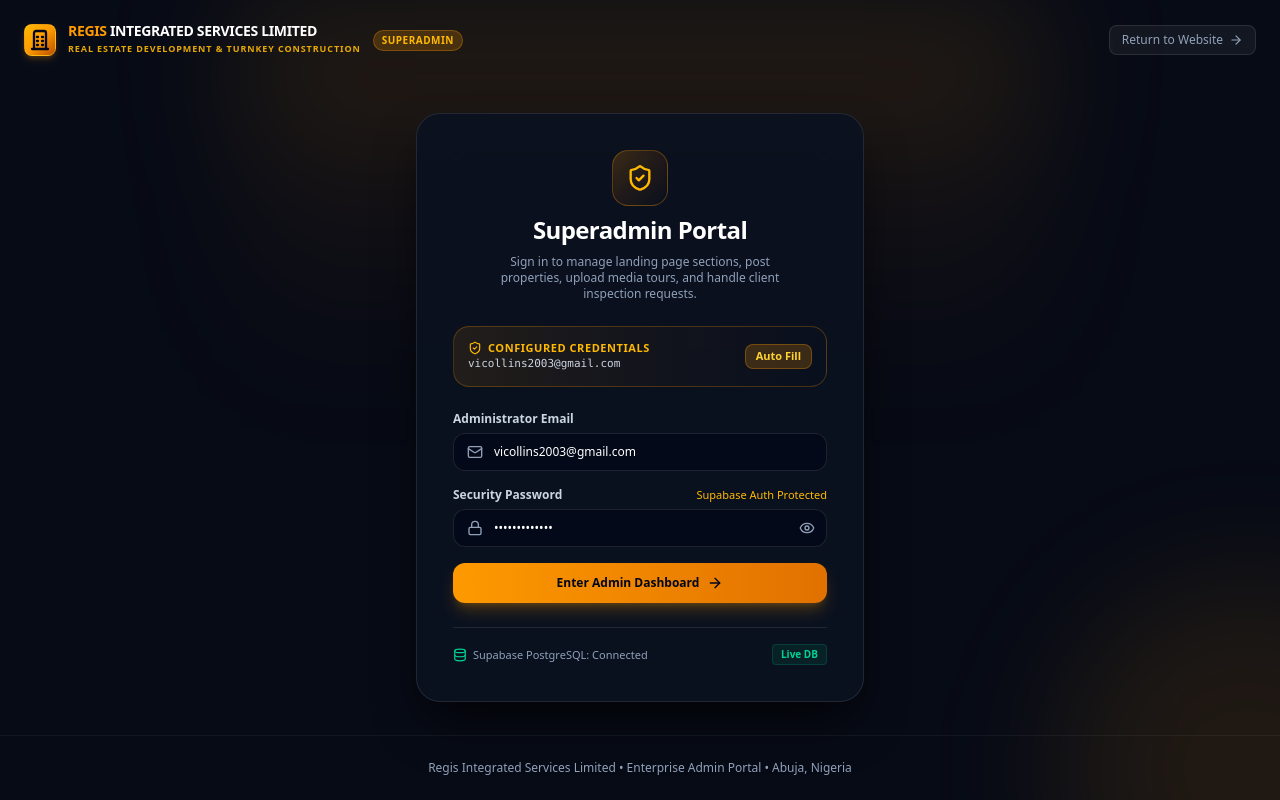
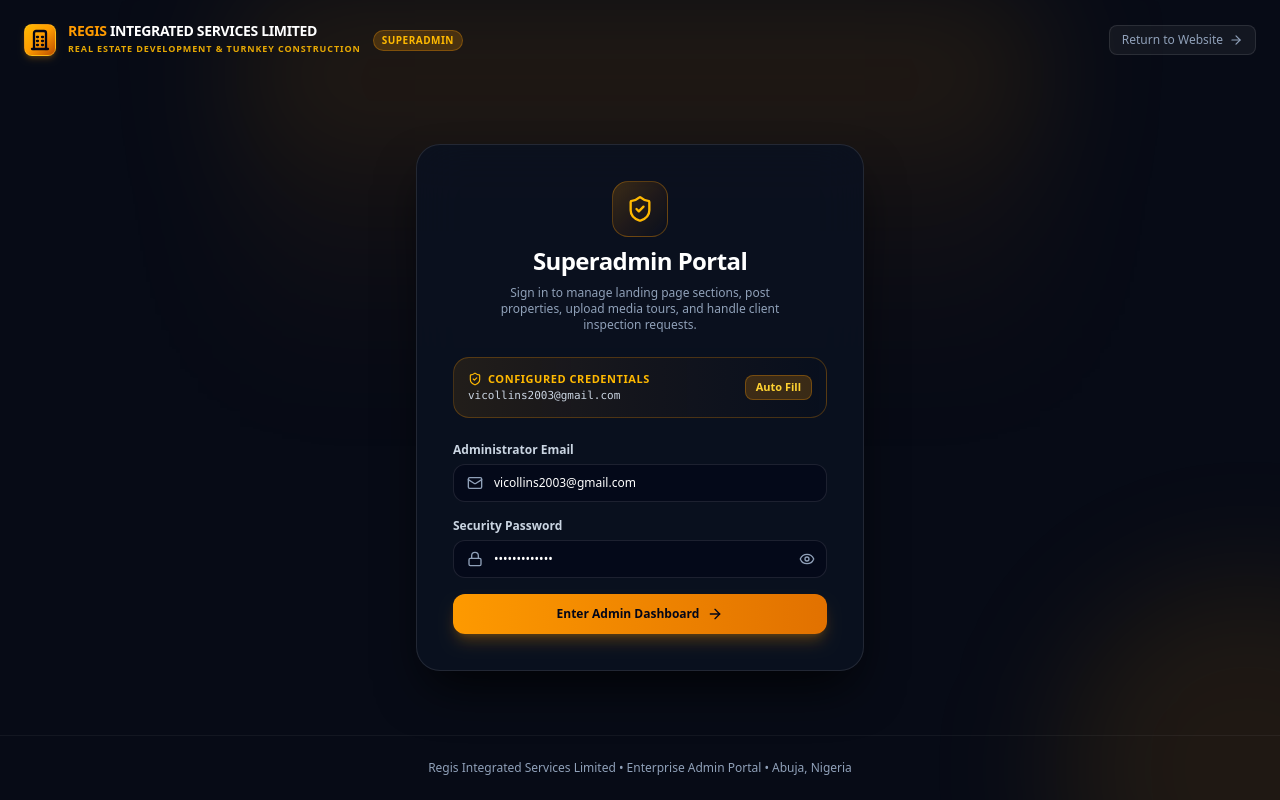
Before and after one commit to delian88/regis, a Next.js app: page /admin/login in a window 1280 px wide. Built offline with nearby package versions, Linux system fonts and the light colour scheme.

Commit message:
fix: remove Supabase Auth Protected and Database Connected badges from admin login

```diff
--- a/src/app/admin/layout.tsx
+++ b/src/app/admin/layout.tsx
@@ -277,7 +277,7 @@ export default function AdminLayout({ children }: { children: React.ReactNode })
           <div className="flex items-center gap-3">
             <span className="inline-flex items-center gap-1.5 px-3 py-1 rounded-full text-xs font-medium bg-emerald-500/10 text-emerald-400 border border-emerald-500/20">
               <span className="w-2 h-2 rounded-full bg-emerald-400" />
-              Supabase Connected
+              System Online
             </span>
             <span className="text-xs text-slate-400">|</span>
             <span className="text-xs text-slate-300">
--- a/src/app/admin/login/page.tsx
+++ b/src/app/admin/login/page.tsx
@@ -8,10 +8,8 @@ import {
   Lock,
   Mail,
   ArrowRight,
-  Building2,
-  Database,
+  AlertCircle,
   CheckCircle2,
-  AlertCircle,
   Eye,
   EyeOff,
 } from 'lucide-react';
@@ -165,12 +163,9 @@ export default function AdminLoginPage() {
               </div>
 
               <div className="space-y-1.5">
-                <div className="flex items-center justify-between">
-                  <label className="text-xs font-bold text-slate-300">
-                    Security Password
-                  </label>
-                  <span className="text-[11px] text-amber-400 font-medium">Supabase Auth Protected</span>
-                </div>
+                <label className="text-xs font-bold text-slate-300 block">
+                  Security Password
+                </label>
                 <div className="relative">
                   <Lock className="w-4 h-4 absolute left-3.5 top-1/2 -translate-y-1/2 text-slate-400" />
                   <input
@@ -198,21 +193,10 @@ export default function AdminLoginPage() {
                 disabled={loading}
                 className="w-full mt-2 flex items-center justify-center gap-2 py-3 px-4 rounded-xl text-xs font-bold bg-gradient-to-r from-amber-500 to-amber-600 hover:from-amber-400 hover:to-amber-500 text-slate-950 shadow-lg shadow-amber-500/25 transition-all active:scale-[0.98] disabled:opacity-50 cursor-pointer"
               >
-                <span>{loading ? 'Authenticating with Supabase...' : 'Enter Admin Dashboard'}</span>
+                <span>{loading ? 'Authenticating...' : 'Enter Admin Dashboard'}</span>
                 <ArrowRight className="w-4 h-4" />
               </button>
             </form>
-
-            {/* Database status indicator */}
-            <div className="pt-4 border-t border-white/10 flex items-center justify-between text-[11px] text-slate-400">
-              <div className="flex items-center gap-1.5">
-                <Database className="w-3.5 h-3.5 text-emerald-400" />
-                <span>Supabase PostgreSQL: Connected</span>
-              </div>
-              <span className="text-[10px] px-2 py-0.5 rounded bg-emerald-500/10 text-emerald-400 border border-emerald-500/20 font-semibold">
-                Live DB
-              </span>
-            </div>
           </div>
         </div>
       </main>
```
